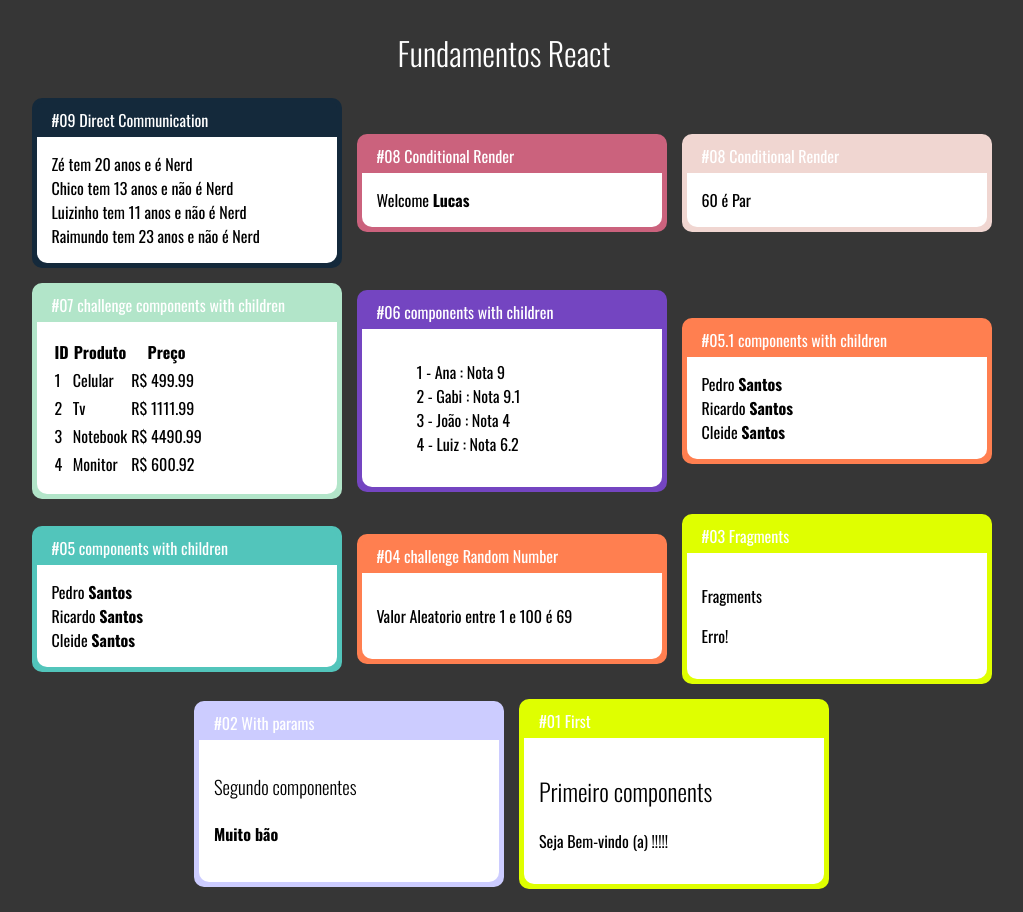
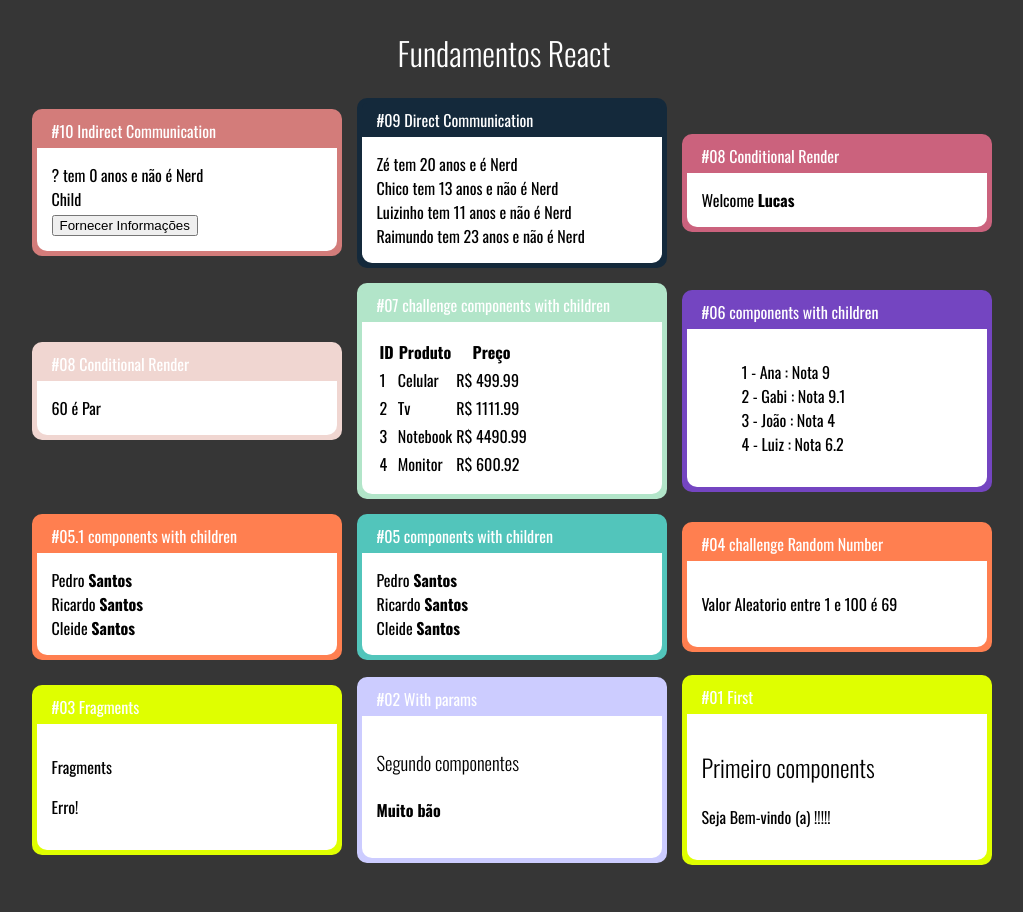
Before and after one commit to LuSrodri/Fundamentos-React, a React (Create React App) app: page / in a window 1280 px wide. Shown: the whole page, without its empty margins (136-1159 px from the left). After the commit the page ends 888 px from the top, so only its background shows below. Built offline with nearby package versions, Linux system fonts and the light colour scheme.

Commit message:
indirect communication and useState

```diff
--- a/src/App.jsx
+++ b/src/App.jsx
@@ -13,11 +13,16 @@ import ProductList from "./components/loop/productList";
 import EvenOrOdd from "./components/conditional/evenOrOdd";
 import WelcomeUser from "./components/conditional/welcomeUser";
 import DirectParent from "./components/communication/directParent";
+import IndirectParent from "./components/communication/indirectParent";
 
 export default () =>
     <div id="app">
         <h1>Fundamentos React </h1>
         <div id="content">
+
+            <Card title="#10 Indirect Communication" color="#D37C7A">
+                <IndirectParent ></IndirectParent>
+            </Card>
 
             <Card title="#09 Direct Communication" color="#14293B">
                 <DirectParent ></DirectParent>
--- /dev/null
+++ b/src/components/communication/indirectChild.jsx
@@ -0,0 +1,15 @@
+
+
+import React from "react"
+
+export default props => {
+    let age = () => parseInt(Math.random() * (100 -1 )) + 1
+    let isNerd = () => Math.random() > 0.5
+    return (
+
+        <div>
+            <div>Child</div>
+            <button onClick={ (e) => props.whenToClick('Mario', age, isNerd)}>Fornecer Informações</button>
+        </div>
+    )
+}
--- /dev/null
+++ b/src/components/communication/indirectParent.jsx
@@ -0,0 +1,30 @@
+
+
+import React, { useState } from "react"
+
+import IndirectChild from './indirectChild'
+
+export default props => {
+
+    let [name, setName] = useState('?')
+    let [age, setAge] = useState(0)
+    let [isNerd, setIsNerd] = useState(false)
+
+    // nome idade nerd
+    function giveInformation(name, age, isNerd) {
+        setName(name)
+        setAge(age)
+        setIsNerd(isNerd)
+    }
+
+    return (
+        <div>
+            <div>
+                <span>{name} </span>
+                <span>tem {age} anos </span>
+                <span>e {isNerd ? "é Nerd" : "não é Nerd"}</span>
+            </div>
+            <IndirectChild whenToClick={giveInformation}></IndirectChild>
+        </div>
+    )
+}
```
